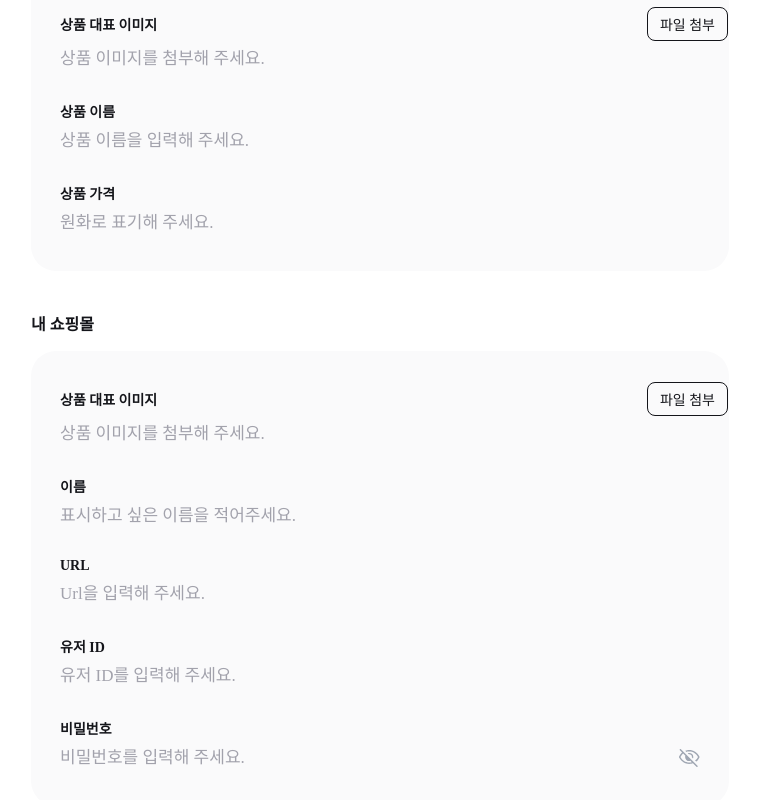
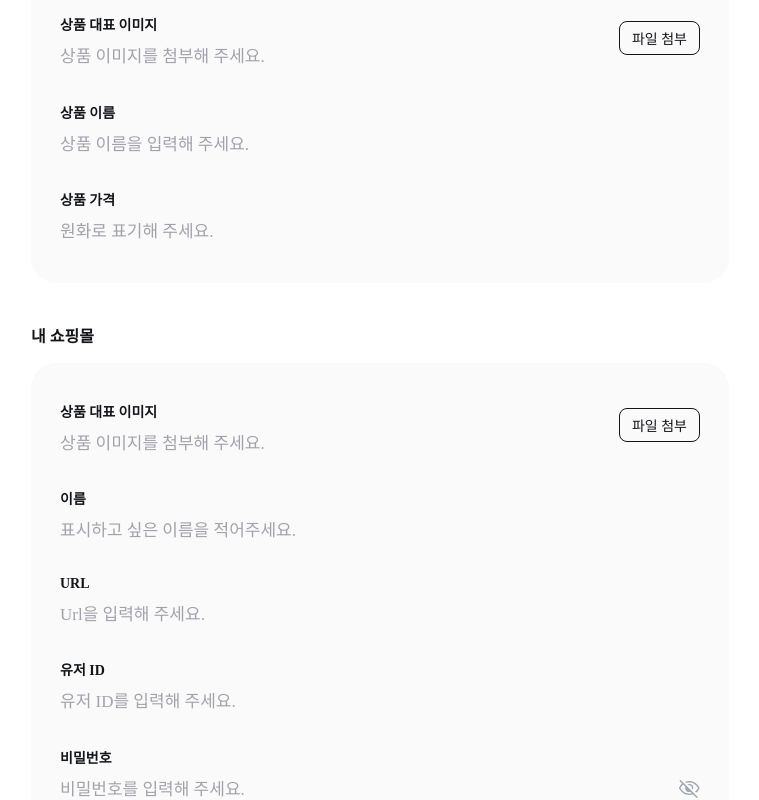
Before and after one commit to rhdtls3562/Linkshop, a React (Vite) app: page /linkpost in a window 1280 px wide. Shown: the part 260-1060 px from the top of the page, without its empty margins (260-1019 px from the left). Built offline with nearby package versions, Linux system fonts and the light colour scheme; a web font is replaced by a local one.

Commit message:
feat: 비밀번호 보이기/숨기기 토글 기능 추가

```diff
--- a/src/components/Input.module.css
+++ b/src/components/Input.module.css
@@ -17,6 +17,7 @@ Input 컴포넌트 공통 CSS
   background: none;
   color: var(--color-gray);
   font: var(--typo-pretendard-regular-17);
+  line-height: 1.5;
 }
 input::placeholder {
   color: var(--color-gray);
@@ -38,8 +39,8 @@ p.input {
 
 .uploadButton {
   position: absolute;
-  top: 8px;
-  right: 0;
+  top: 22px;
+  right: 28px;
   width: fit-content;
   height: fit-content;
   padding: 6px 12px;
--- a/src/components/ProductUploader.module.css
+++ b/src/components/ProductUploader.module.css
@@ -1,7 +1,6 @@
 .form {
   display: flex;
   flex-direction: column;
-  /* gap: 30px; */
   padding: 22px 0px;
   background-color: #fafafb;
   border-radius: 25px;
--- a/src/components/TextInput.jsx
+++ b/src/components/TextInput.jsx
@@ -1,25 +1,42 @@
-import styles from './Input.module.css';
-import eyeOff from '../assets/btn_visibility_off.svg';
-import eyeOn from '../assets/btn_visibility_on.svg';
+import styles from "./Input.module.css";
+import eyeOff from "../assets/btn_visibility_off.svg";
+import eyeOn from "../assets/btn_visibility_on.svg";
+import { useState } from "react";
 
 export function TextInput({
   id,
   label,
-  type = 'text',
-  className = '',
+  type = "text",
+  className = "",
   ...props
 }) {
   const classNames = `${styles.input} ${className}`;
+
+  // 비밀번호 보기 버튼
+  const [inputType, setInputType] = useState("password");
+  const handleTogglePassword = () => {
+    setInputType((prevType) => (prevType === "password" ? "text" : "password"));
+  };
+
   return (
     <>
       <div className={styles.wrapper}>
         <label htmlFor={id}>{label}</label>
         {/* type 속성에 따라 분기 처리 */}
-        {type === 'password' ? (
+        {type === "password" ? (
           <div className={styles.passwordContainer}>
-            <input id={id} type="password" className={classNames} {...props} />
-            <button type="button" className={styles.btnEye}>
-              <img src={eyeOff} alt="비밀번호 보기" />
+            <input id={id} type={inputType} className={classNames} {...props} />
+            <button
+              type="button"
+              className={styles.btnEye}
+              onClick={handleTogglePassword}
+            >
+              <img
+                src={inputType === "password" ? eyeOff : eyeOn} // 상태에 따라 아이콘 변경
+                alt={
+                  inputType === "password" ? "비밀번호 보기" : "비밀번호 숨기기"
+                }
+              />
             </button>
           </div>
         ) : (
```
Also changed, not shown: src/pages/LinkPostPage.jsx (+7 -7 lines), src/assets/btn_visibility_on.svg.
